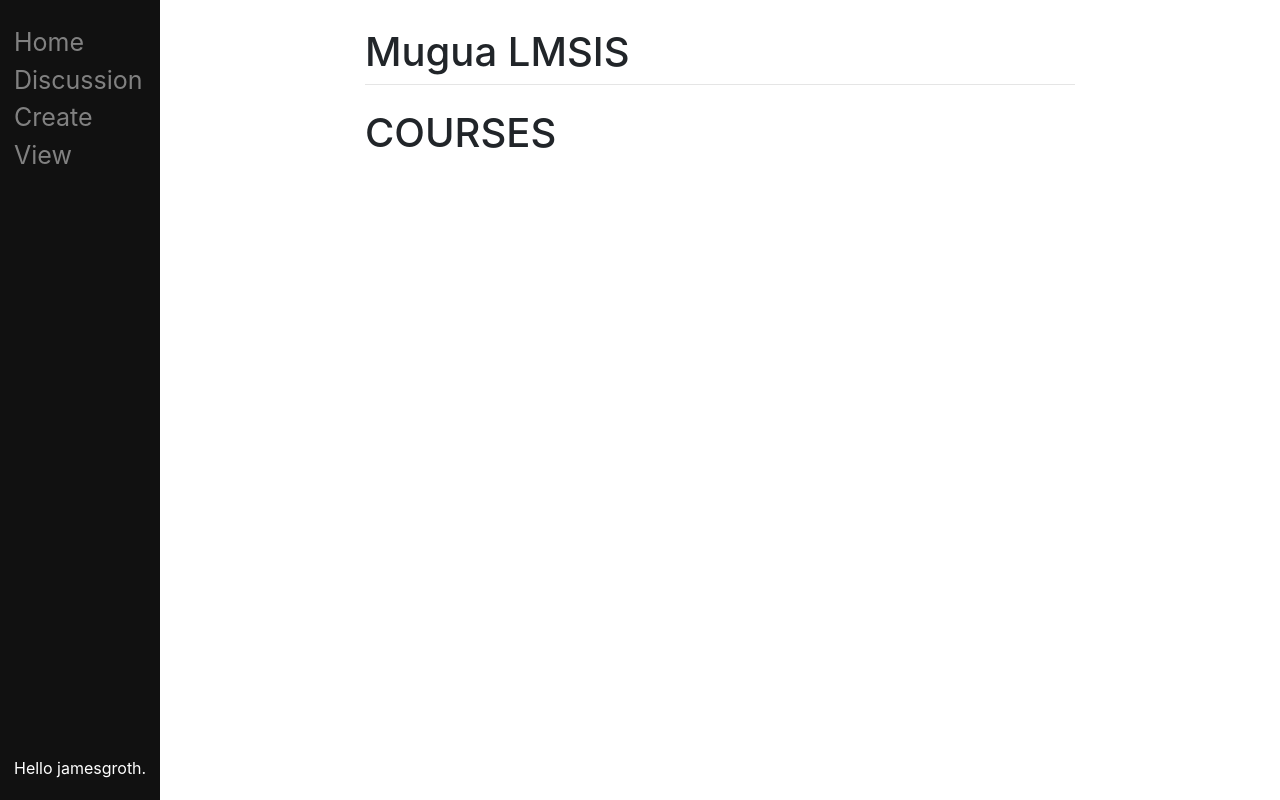
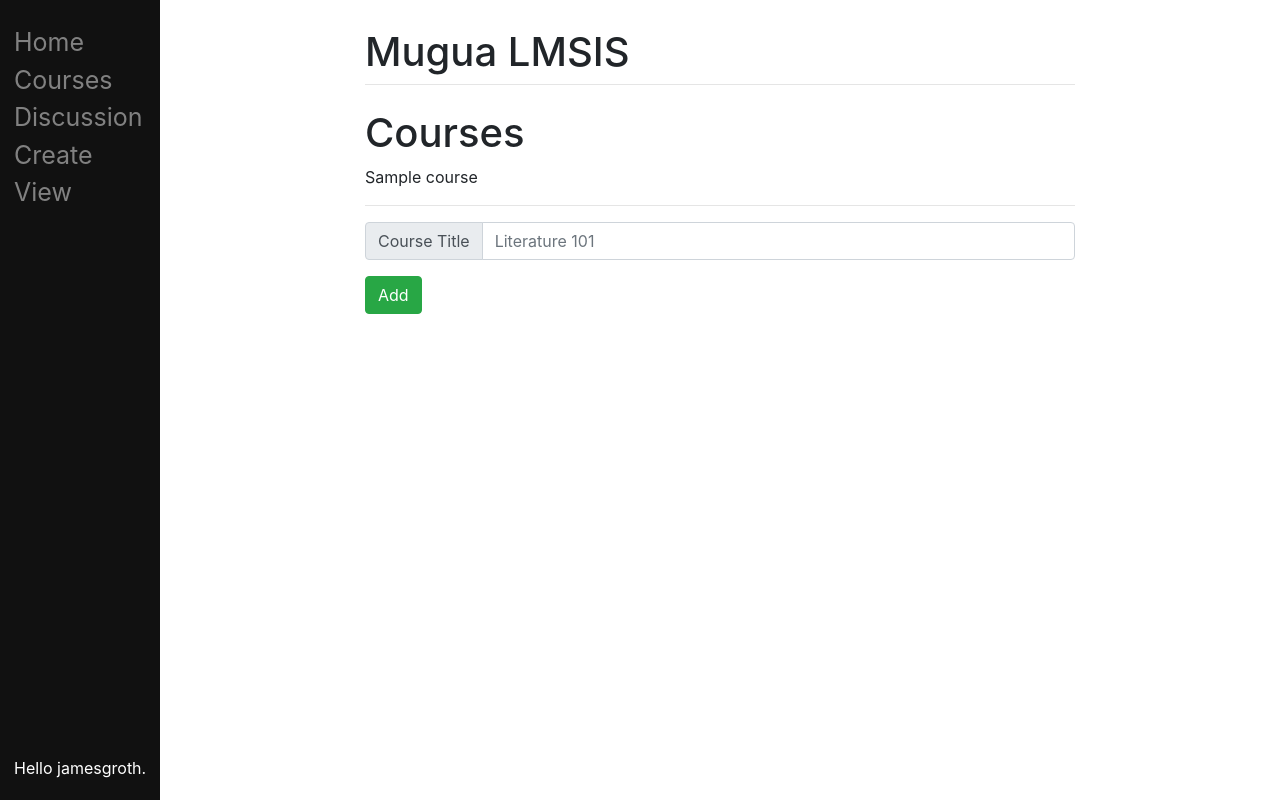
Before and after one commit to stoneneedle/muguademo, a Django app: page /courses/ in a window 1280 px wide. Run offline with Django 4.2, Linux system fonts and the light colour scheme; a user stored in the database is signed in; tables that the repository leaves empty hold one stand-in row (values such as "Sample post").

Commit message:
Implemented basic course creation with course titles tied to (teacher) users.

```diff
--- a/mugua/main/forms.py
+++ b/mugua/main/forms.py
@@ -1,8 +1,7 @@
 from django import forms
 
-class CreateNewList(forms.Form):
-    name = forms.CharField(label="Name", max_length=200)
-    check = forms.BooleanField(required=False)
+class CreateCourse(forms.Form):
+    title = forms.CharField(label="Title", max_length=120)
 
 class CreateDiscussionPost(forms.Form):
     title = forms.CharField(label="Title", max_length=120)
@@ -10,3 +9,7 @@ class CreateDiscussionPost(forms.Form):
 
 class CreateDiscussionPostReply(forms.Form):
     message = forms.CharField(widget=forms.Textarea)
+
+class CreateNewList(forms.Form):
+    name = forms.CharField(label="Name", max_length=200)
+    check = forms.BooleanField(required=False)
--- a/mugua/main/models.py
+++ b/mugua/main/models.py
@@ -6,8 +6,6 @@ from django.db import models
 # LMS Models
 class Course(models.Model):
     title = models.CharField(max_length=200, null=True)
-    start_date = models.DateField(null=True)
-    end_date = models.DateField(null=True)
     teacher = models.ForeignKey(User, on_delete=models.CASCADE, related_name="teacherscourse", null=True)
 
     def __str__(self):
--- a/mugua/main/templates/main/base.html
+++ b/mugua/main/templates/main/base.html
@@ -16,6 +16,7 @@
     <div class="d-flex flex-column sidenav">
         <div class="p-1">
             <a href="/">Home</a>
+            <a href="/courses">Courses</a>
             <a href="/discuss">Discussion</a>
             <a href="/create">Create</a>
             <a href="/view">View</a>
--- a/mugua/main/templates/main/courses.html
+++ b/mugua/main/templates/main/courses.html
@@ -1,6 +1,34 @@
 {% extends "main/base.html" %}
-{% block title %}COURSES{% endblock %}
+{% block title %}Mugua - Courses{% endblock %}
 
 {% block content %}
-<h1>COURSES</h1>
+<h1>Courses</h1>
+
+{% if not teacherscourse.all %}
+<p>No courses yet.</p>
+{% else %}
+    {% for course in teacherscourse.all %}
+{{course.title}}<br />
+    {% endfor %}
+{% endif %}
+
+<hr />
+
+<form method="post" action="#">
+    {% csrf_token %}
+    <div class="container">
+        <div class="row mb-3">
+            <div class="input-group">
+                <div class="input-group-prepend">
+                    <div class="input-group-text">Course Title</div>
+                </div>
+                <input type="text" name="title" class="form-control" id="inlineFormInputGroupUsername" placeholder="Literature 101" required>
+            </div>
+        </div>
+        <div class="row mb-1">
+            <button type="submit" name="addCourse" value="addCourse" class="btn btn-success">Add</button>
+        </div>
+    </div>
+</form>
+
 {% endblock %}
--- a/mugua/main/views.py
+++ b/mugua/main/views.py
@@ -1,7 +1,7 @@
 from django.shortcuts import render
 from django.http import HttpResponseRedirect
-from .models import ToDoList, Discussion, DiscussionReply
-from .forms import CreateDiscussionPostReply, CreateNewList, CreateDiscussionPost
+from .models import Course, ToDoList, Discussion, DiscussionReply
+from .forms import  CreateCourse, CreateDiscussionPost,CreateDiscussionPostReply, CreateNewList
 from django.utils import timezone
 
 # Create your views here.
@@ -38,7 +38,20 @@ def home(response):
     return render(response, "main/home.html", {})
 
 def courses(response):
-    return render(response, "main/courses.html", {})
+    if response.method == "POST":
+        form = CreateCourse(response.POST)
+        if form.is_valid():
+            title = form.cleaned_data["title"]
+
+            c = Course(title=title)
+            c.save()
+            response.user.teacherscourse.add(c)
+
+            return HttpResponseRedirect("/courses")
+    else:
+        form = CreateCourse()
+
+    return render(response, "main/courses.html", {"teacherscourse": response.user.teacherscourse})
 
 def create(response):
     if response.method == "POST":
```
Also changed, not shown: mugua/db.sqlite3, mugua/main/migrations/0014_remove_course_end_date_remove_course_start_date.py (added).
